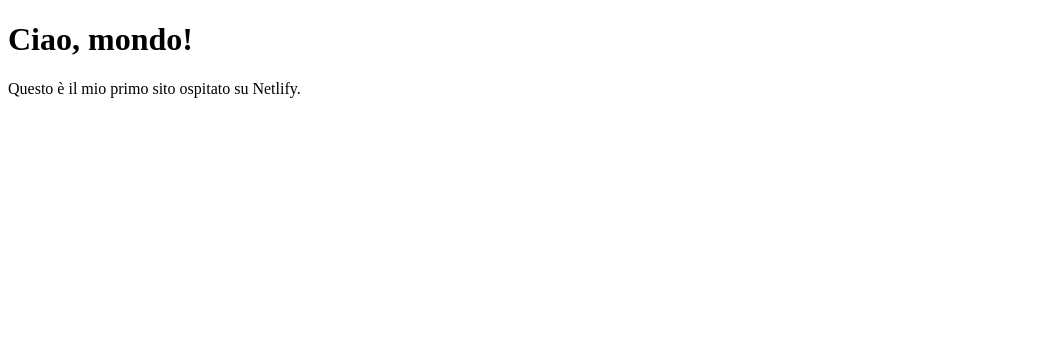
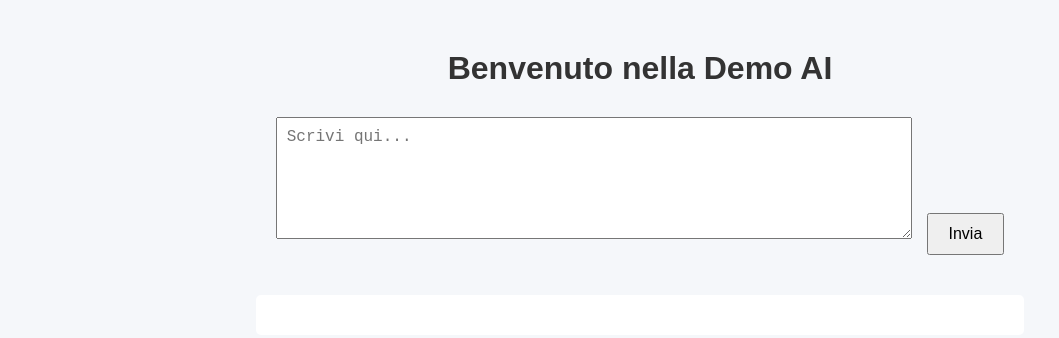
Before and after one commit to capanokevin/nowai, a plain HTML site: page index.html in a window 1280 px wide. Shown: the whole page, without its empty margins (0-1059 px from the left). Drawn offline with Linux system fonts and the light colour scheme.

Commit message:
Update index.html

```diff
--- a/index.html
+++ b/index.html
@@ -1,10 +1,21 @@
 <!DOCTYPE html>
-<html>
+<html lang="it">
 <head>
-    <title>Il mio primo sito su Netlify</title>
+    <meta charset="UTF-8">
+    <title>Demo AI App</title>
+    <link rel="stylesheet" href="styles.css">
 </head>
 <body>
-    <h1>Ciao, mondo!</h1>
-    <p>Questo è il mio primo sito ospitato su Netlify.</p>
+    <div class="container">
+        <h1>Benvenuto nella Demo AI</h1>
+        <div class="input-section">
+            <textarea id="user-input" placeholder="Scrivi qui..."></textarea>
+            <button id="send-btn">Invia</button>
+        </div>
+        <div class="output-section" id="output-section">
+            <!-- Le risposte dell'AI appariranno qui -->
+        </div>
+    </div>
+    <script src="app.js"></script>
 </body>
 </html>
```
